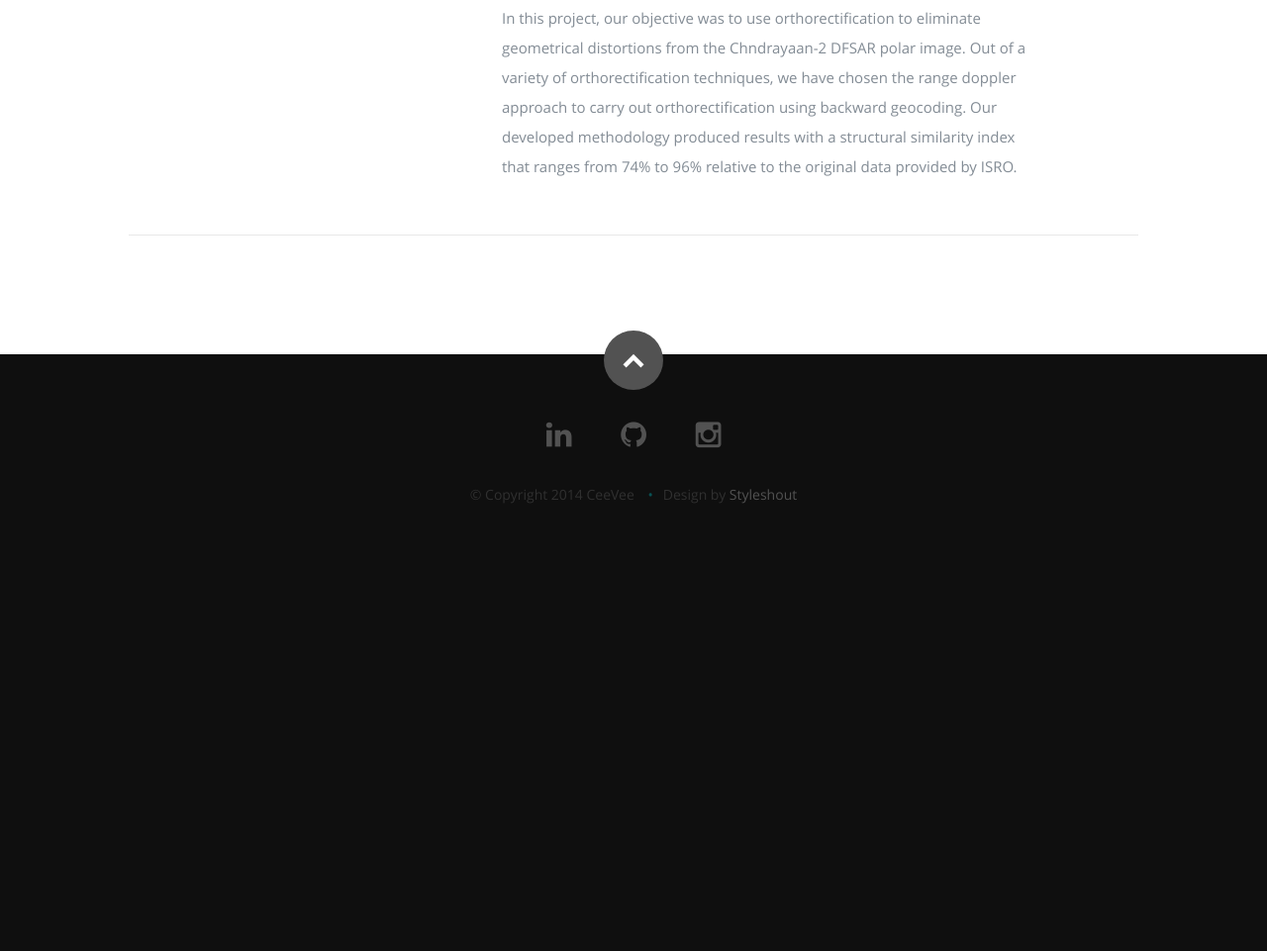
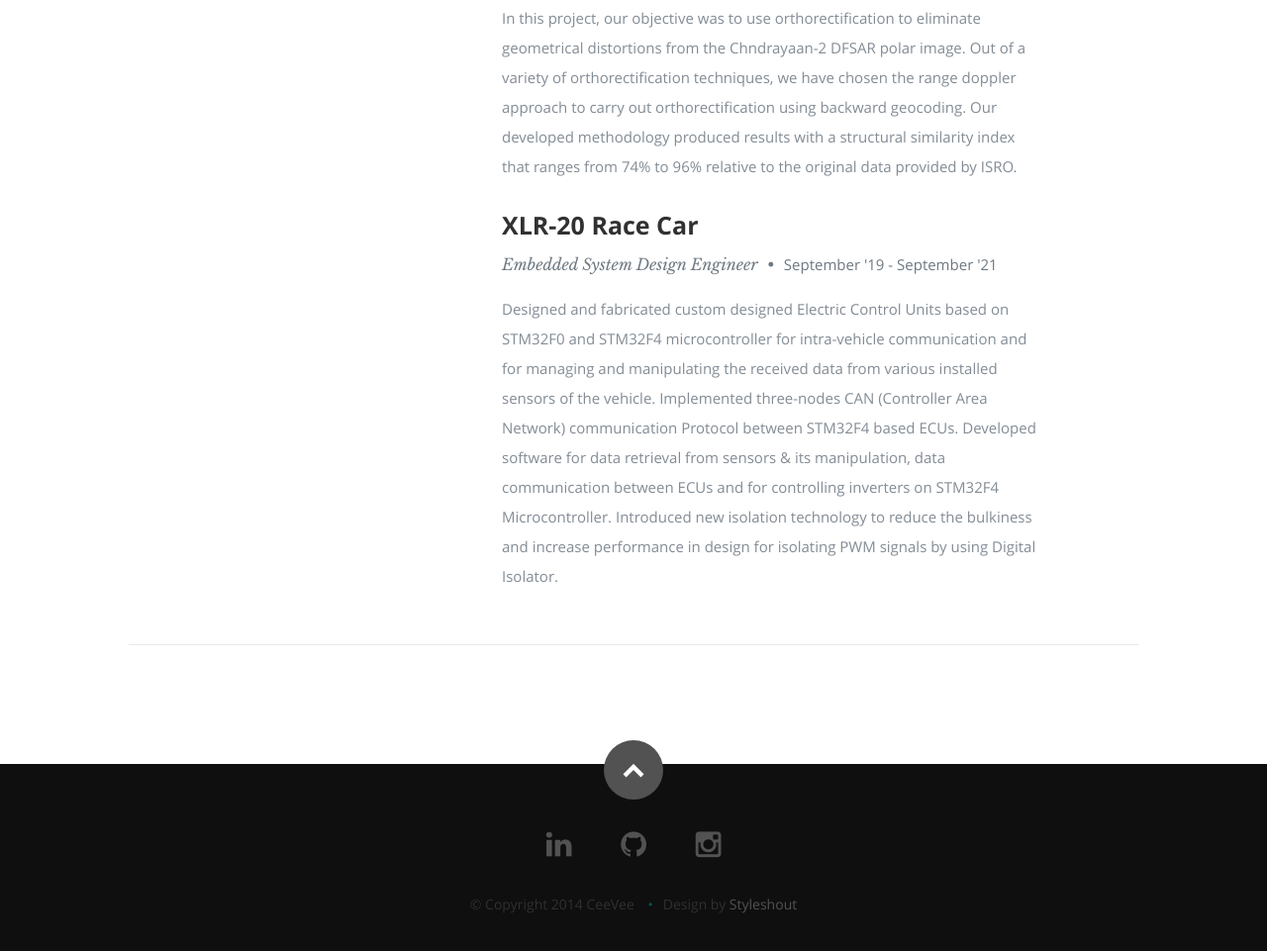
Before and after one commit to mayanddangi/mayanddangi.github.io, a plain HTML site: page index.html in a window 1280 px wide. Shown: the part 2154-3115 px from the top of the page at 99% size. Before the commit the page ends 2717 px from the top, so only its background shows below. Drawn offline with nearby package versions, Linux system fonts and the light colour scheme.

Commit message:
experince added

```diff
--- a/index.html
+++ b/index.html
@@ -256,6 +256,24 @@
                      In this project, our objective was to use orthorectification to eliminate geometrical distortions from the Chndrayaan-2 DFSAR polar image.
                      Out of a variety of orthorectification techniques, we have chosen the range doppler approach to carry out orthorectification using backward geocoding.
                      Our developed methodology produced results with a structural similarity index that ranges from 74% to 96% relative to the original data provided by ISRO.
+                  </p>
+
+               </div>
+
+            </div>
+
+            <div class="row item">
+
+               <div class="twelve columns">
+
+                  <h3>XLR-20 Race Car</h3>
+                  <p class="info">Embedded System Design Engineer <span>&bull;</span> <em class="date">September '19 - September '21</em></p>
+
+                  <p>
+                     Designed and fabricated custom designed Electric Control Units based on STM32F0 and STM32F4 microcontroller for intra-vehicle communication and for managing and manipulating the received data from various installed sensors of the vehicle.
+Implemented three-nodes CAN (Controller Area Network) communication Protocol between STM32F4 based ECUs.
+Developed software for data retrieval from sensors & its manipulation, data communication between ECUs and for controlling inverters on STM32F4 Microcontroller.
+Introduced new isolation technology to reduce the bulkiness and increase performance in design for isolating PWM signals by using Digital Isolator.
                   </p>
 
                </div>
```
